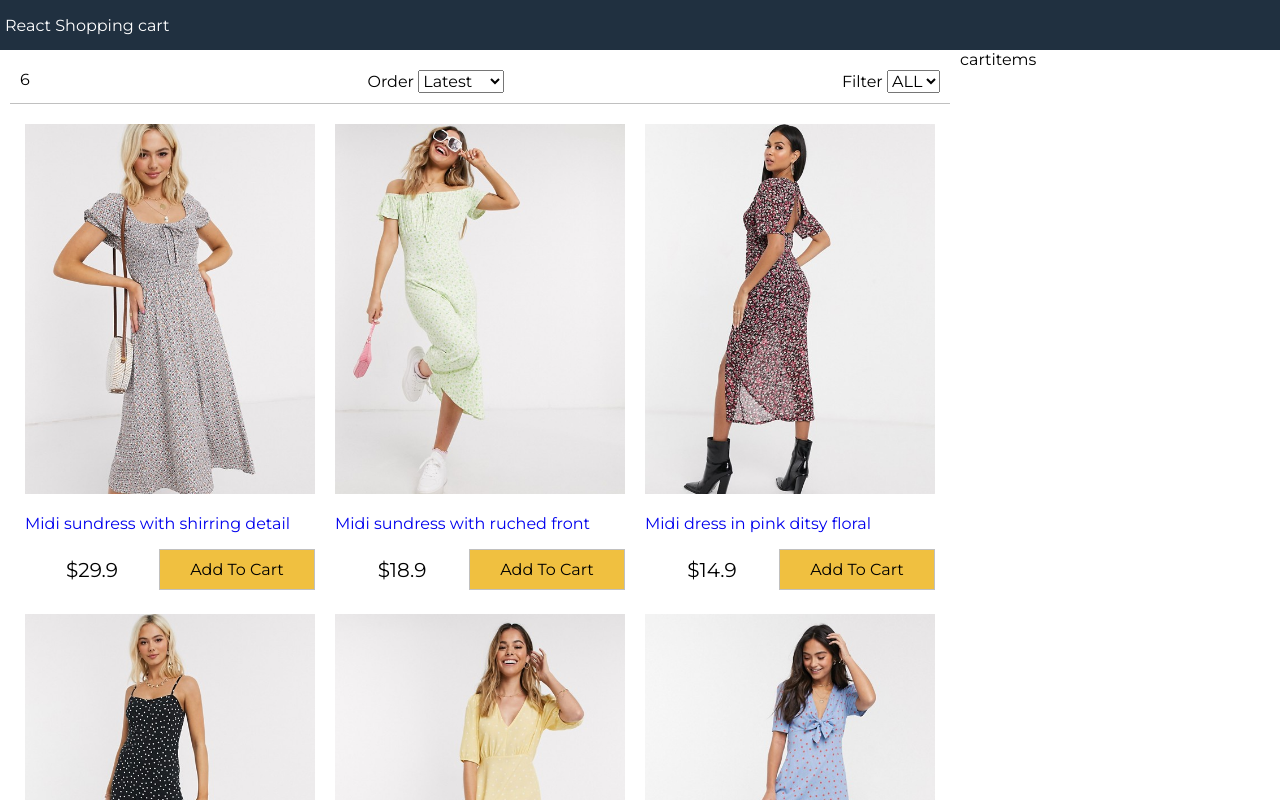
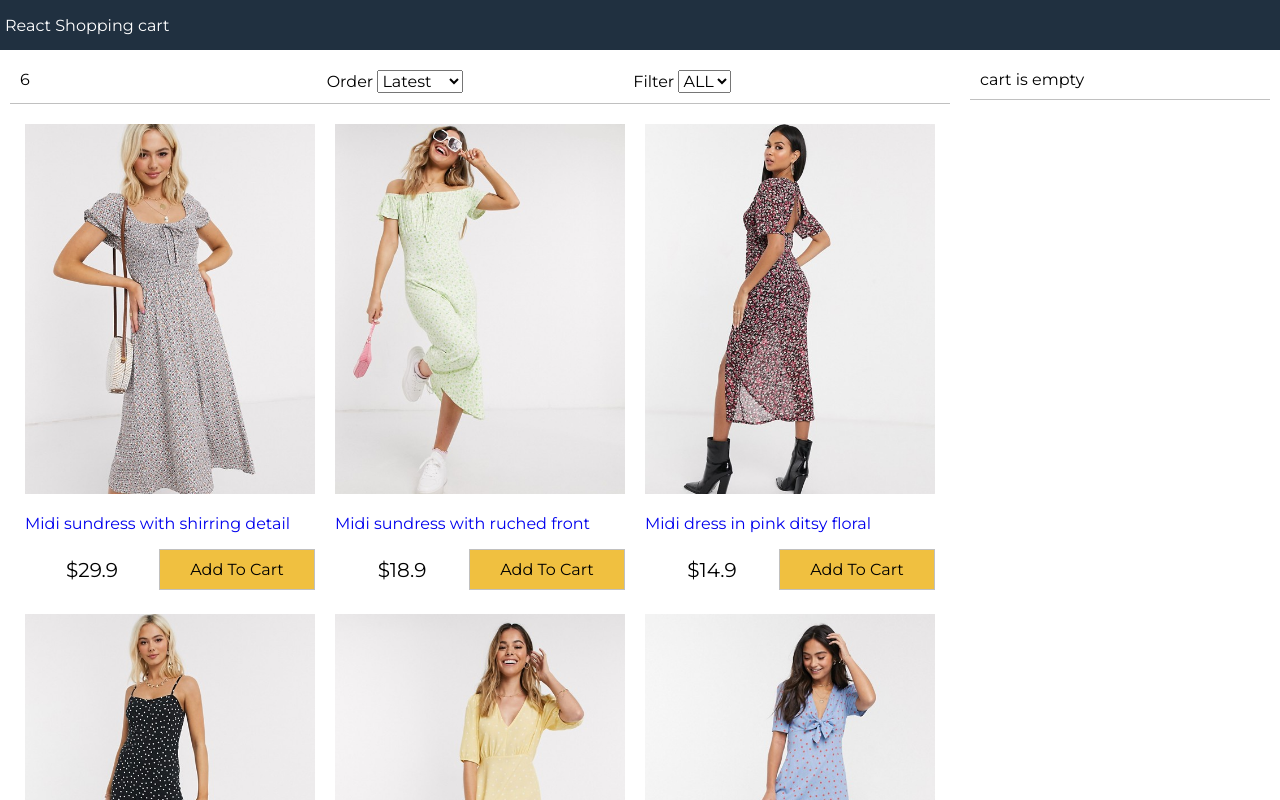
Before and after one commit to taimoorscl/react-shopping-cart, a React (Create React App) app: page / in a window 1280 px wide. Shown: the top 800 px of the page. Built offline with nearby package versions, Linux system fonts and the light colour scheme.

Commit message:
added cart component

```diff
--- a/src/App.js
+++ b/src/App.js
@@ -1,66 +1,109 @@
-import React, { Component } from 'react'
-import data from './data.json'
-import Products from './components/products'
-import Filter from './components/filter'
+import React, { Component } from "react";
+import data from "./data.json";
+import Products from "./components/products";
+import Filter from "./components/filter";
+import Cart from "./components/cart";
 
-
-class  App extends Component {
-  constructor(){
+class App extends Component {
+  constructor() {
     super();
-    this.state={
+    this.state = {
       products: data.products,
+      cartItems: [],
       size: "",
-      sort: ""
-    }
+      sort: "",
+    };
   }
 
-  sortProducts =(event) =>{
+  sortProducts = (event) => {
     const sort = event.target.value;
-    console.log(event.target.value)
+    console.log(event.target.value);
     this.setState((state) => ({
       sort: sort,
-      products: this.state.products.slice().sort((a,b)  => (
-        sort === "lowest" ?
-        ((a.price > b.price) ? 1 : -1) :
-        sort === "highest" ?
-        ((a.price < b.price) ? 1 : -1) :
-        ((a._id < b._id) ? 1 : -1)
-      ))
-    }))
-  }
+      products: this.state.products
+        .slice()
+        .sort((a, b) =>
+          sort === "lowest"
+            ? a.price > b.price
+              ? 1
+              : -1
+            : sort === "highest"
+            ? a.price < b.price
+              ? 1
+              : -1
+            : a._id < b._id
+            ? 1
+            : -1
+        ),
+    }));
+  };
 
-  filterProducts=(event => {
+  filterProducts = (event) => {
     console.log(event.target.value);
     if (event.target.value === "") {
       this.setState({
-        size: event.target.value, products: data.products
-      })
+        size: event.target.value,
+        products: data.products,
+      });
     } else {
       this.setState({
         size: event.target.value,
         products: data.products.filter(
-          (product) => product.availableSizes.indexOf(event.target.value) >= 0 )
-      })
+          (product) => product.availableSizes.indexOf(event.target.value) >= 0
+        ),
+      });
     }
-  })
+  };
+
+  addToCart = (product) => {
+    const cartItems = this.state.cartItems.slice();
+    let alreadyInCart = false;
+    cartItems.forEach((item) => {
+      if (item._id === product._id) {
+        item.count++;
+        alreadyInCart = true;
+      }
+    });
+    if (!alreadyInCart) {
+      cartItems.push({ ...product, count: 1 });
+    }
+    this.setState({ cartItems: cartItems });
+  };
+
+  removeFromCart = (product) => {
+    const cartItems = this.state.cartItems.slice();
+    this.setState({
+      cartItems: cartItems.filter((x) => x._id !== product._id),
+    });
+  };
+
   render() {
     return (
       <div className="grid-container">
         <header>
-        <a href='/'>React Shopping cart</a>
+          <a href="/">React Shopping cart</a>
         </header>
         <main>
           <div className="content">
             <div className="main">
-            <Filter count={this.state.products.length}
+              <Filter
+                count={this.state.products.length}
                 size={this.state.size}
                 sort={this.state.sort}
                 sortProducts={this.sortProducts}
                 filterProducts={this.filterProducts}
               />
-            <Products products={this.state.products}/>
+              <Products
+                products={this.state.products}
+                addToCart={this.addToCart}
+              />
             </div>
-          <div className="sidebar">cartitems</div>
+            <div className="sidebar">
+              <Cart
+                cartItems={this.state.cartItems}
+                removeFromCart={this.removeFromCart}
+              />
+            </div>
           </div>
         </main>
         <footer>All rigth is reserved</footer>
--- /dev/null
+++ b/src/components/cart.js
@@ -0,0 +1,58 @@
+import React, { Component } from "react";
+import formatCurrency from "../util";
+
+export default class Cart extends Component {
+  render() {
+    const { cartItems } = this.props;
+
+    return (
+      <div>
+        {cartItems.length === 0 ? (
+          <div className="cart cart-header">cart is empty</div>
+        ) : (
+          <div className="cart cart-header">
+            you have {cartItems.length} in the cart{" "}
+          </div>
+        )}
+        <div>
+          <div className="cart">
+            <ul className="cart-items">
+              {cartItems.map((item) => (
+                <li key={item._id}>
+                  <div>
+                    <img src={item.image} alt={item.title}></img>
+                  </div>
+                  <div>
+                    <div>{item.title}</div>
+                    <div className="right">
+                      {formatCurrency(item.price)} x {item.count}{" "}
+                      <button
+                        className="button"
+                        onClick={() => this.props.removeFromCart(item)}
+                      >
+                        Remove
+                      </button>
+                    </div>
+                  </div>
+                </li>
+              ))}
+            </ul>
+          </div>
+          {cartItems.length !== 0 && (
+            <div className="cart">
+              <div className="total">
+                <div>
+                  Total:{" "}
+                  {formatCurrency(
+                    cartItems.reduce((a, c) => a + c.price * c.count, 0)
+                  )}
+                </div>
+                <button className=" button primary">Proceed</button>
+              </div>
+            </div>
+          )}
+        </div>
+      </div>
+    );
+  }
+}
--- a/src/components/products.js
+++ b/src/components/products.js
@@ -1,12 +1,10 @@
-import React, {Component} from 'react'
-import formatCurrency from '../util';
-
+import React, { Component } from "react";
+import formatCurrency from "../util";
 
 class Products extends Component {
   constructor(props) {
     super(props);
-      this.state = {
-      };
+    this.state = {};
   }
 
   render() {
@@ -14,7 +12,7 @@
       <div>
         <ul className="products">
           {this.props.products.map((product) => {
-                              return(
+            return (
               <li key={product._id}>
                 <div className="product">
                   <a href={"#" + product._id}>
@@ -24,16 +22,20 @@
                 </div>
                 <div className="product-price">
                   <div>{formatCurrency(product.price)}</div>
-                                    <button className="button primary">Add To Cart</button>
+                  <button
+                    onClick={() => this.props.addToCart(product)}
+                    className="button primary"
+                  >
+                    Add To Cart
+                  </button>
                 </div>
               </li>
-                              )
+            );
           })}
         </ul>
       </div>
-      )
+    );
   }
 }
 
-
 export default Products;
--- a/src/index.css
+++ b/src/index.css
@@ -144,3 +144,61 @@
   margin: 1rem;
   border-bottom: 0.1rem #c0c0c0 solid;
 }
+
+.filter div  {
+  flex: 1;
+}
+
+/* cart */
+
+.cart {
+  padding: 1rem;
+  margin: 1rem;
+  display: flex;
+}
+
+.cart-header {
+  border-bottom: 0.1rem #c0c0c0 solid;
+}
+
+.cart-items {
+  padding: 0;
+  width: 100%;
+  list-style-type: none;
+}
+
+.cart-items img {
+  width: 5rem;
+}
+
+.cart-items li {
+  display: flex;
+}
+
+.cart-items li div {
+  padding: .5rem;
+}
+
+.cart-items li div:last-child {
+  flex: 1;
+}
+
+.rigth {
+  text-align: right;
+}
+
+.total {
+  display: flex;
+  justify-content: space-between;
+  align-items: center;
+  width: 100%;
+}
+
+.total>div {
+  font-size: 2rem;
+}
+
+.total >div,
+.total >button {
+  flex: 1;
+}
```
Also changed, not shown: 1 other file (tests, documents, lock files or other folders). Lines whose indentation alone changed are shown as unchanged.
